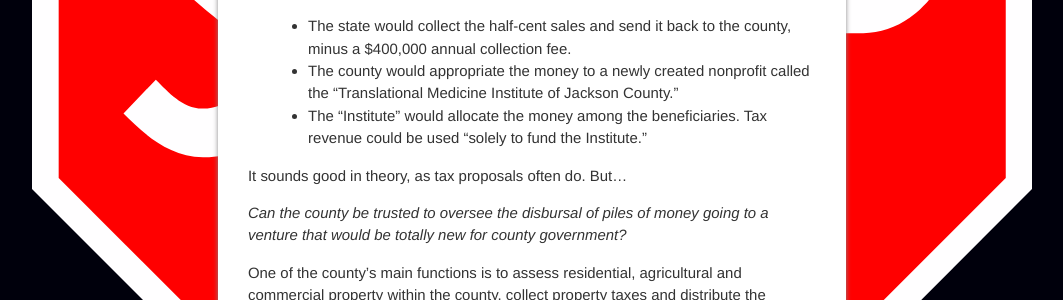
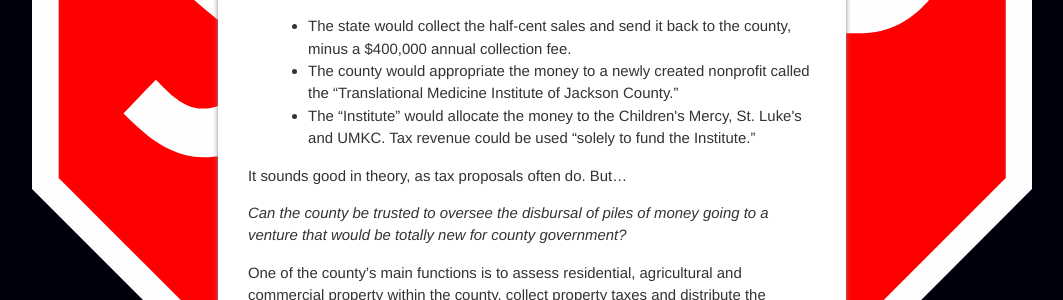
Before and after one commit to jiko/stopabadcure, a Jekyll site: the page built from _posts/2013-09-03-can-jackson-county-be-trusted.md, in a window 1280 px wide. Shown: the part 518-818 px from the top of the page, without its empty margins (108-1171 px from the left). Built offline with Jekyll 4.4.1, drawn with Linux system fonts in a browser that asks for light colours.

Commit message:
Update 2013-09-03-can-jackson-county-be-trusted.md

```diff
--- a/_posts/2013-09-03-can-jackson-county-be-trusted.md
+++ b/_posts/2013-09-03-can-jackson-county-be-trusted.md
@@ -16,7 +16,7 @@ Theoretically, here’s how the $40 million to $50 million a year in sales-tax p
 <ul>
 	<li>The state would collect the half-cent sales and send it back to the county, minus a $400,000 annual collection fee.</li>
 	<li>The county would appropriate the money to a newly created nonprofit called the “Translational Medicine Institute of Jackson County.”</li>
-	<li>The “Institute” would allocate the money among the beneficiaries. Tax revenue could be used “solely to fund the Institute.”</li>
+	<li>The “Institute” would allocate the money to the Children's Mercy, St. Luke's and UMKC. Tax revenue could be used “solely to fund the Institute.”</li>
 </ul>
 It sounds good in theory, as tax proposals often do. But...
 
```
